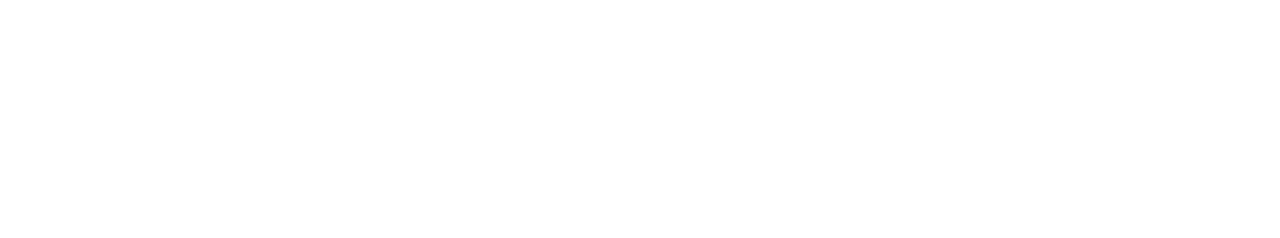
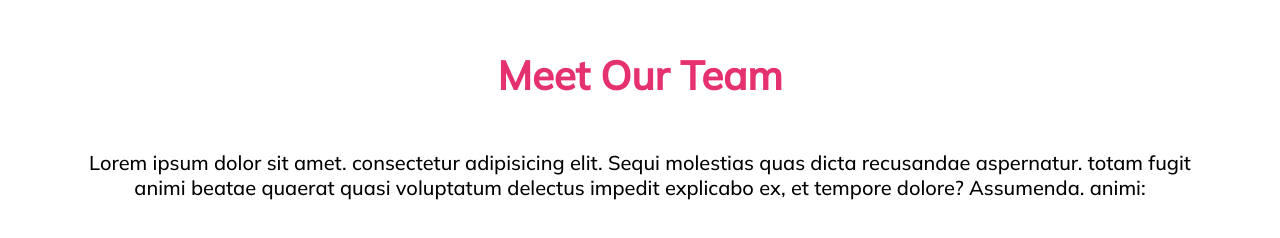
Before and after one commit to AlvaroArbaiza/html-css-float-cards, a plain HTML site: page index.html in a window 1280 px wide. Drawn offline with Linux system fonts and the light colour scheme.

Commit message:
Completamento header

```diff
--- a/assets/css/reset.css
+++ b/assets/css/reset.css
@@ -1,5 +1,8 @@
+@import url('https://fonts.googleapis.com/css2?family=Mulish:wght@500;1000&display=swap');
+
 * {
     margin: 0;
     padding: 0;
     box-sizing: border-box;
+    font-family: 'Mulish', sans-serif;
 }
--- a/assets/css/style.css
+++ b/assets/css/style.css
@@ -0,0 +1,20 @@
+.container {
+    width: 90%;
+    margin: 50px auto;
+}
+
+h1 {
+    color: rgb(229, 49, 112);
+    margin-bottom: 50px;
+    font-size: 40px;
+    font-weight: 1000;
+}
+
+p {
+    font-size: 20px;
+    font-weight: 500;
+}
+
+header {
+    text-align: center;
+}
--- a/index.html
+++ b/index.html
@@ -10,12 +10,16 @@
 </head>
 <body>
     <!-- Titolo e Paragrafo -->
-    <header>
-
+    <header class="container">
+        <h1>Meet Our Team</h1>
+        <p>
+            Lorem ipsum dolor sit amet. consectetur adipisicing elit. Sequi molestias quas dicta recusandae aspernatur. totam fugit animi beatae quaerat
+            quasi voluptatum delectus impedit explicabo ex, et tempore dolore? Assumenda. animi:
+        </p>
     </header>
 
     <!-- Profili Team -->
-    <main>
+    <main class="container">
 
     </main>
 </body>
```
